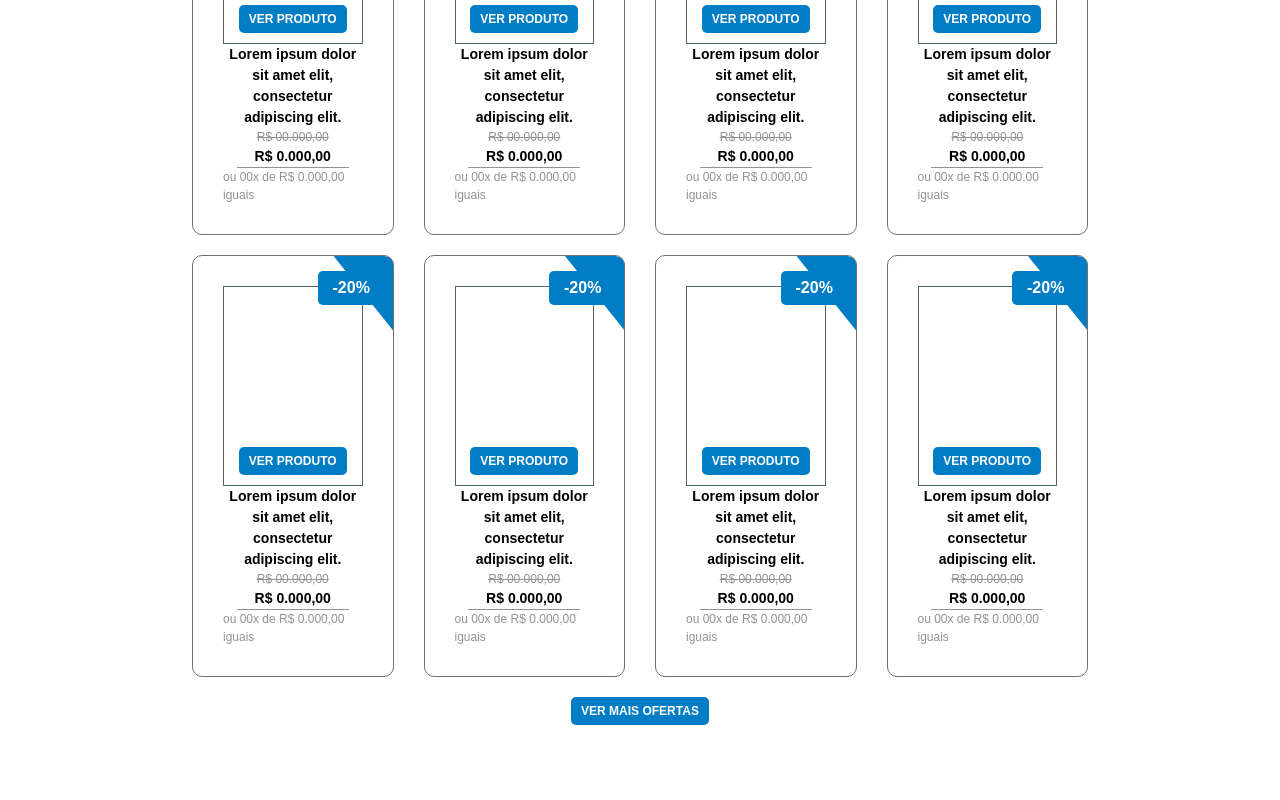
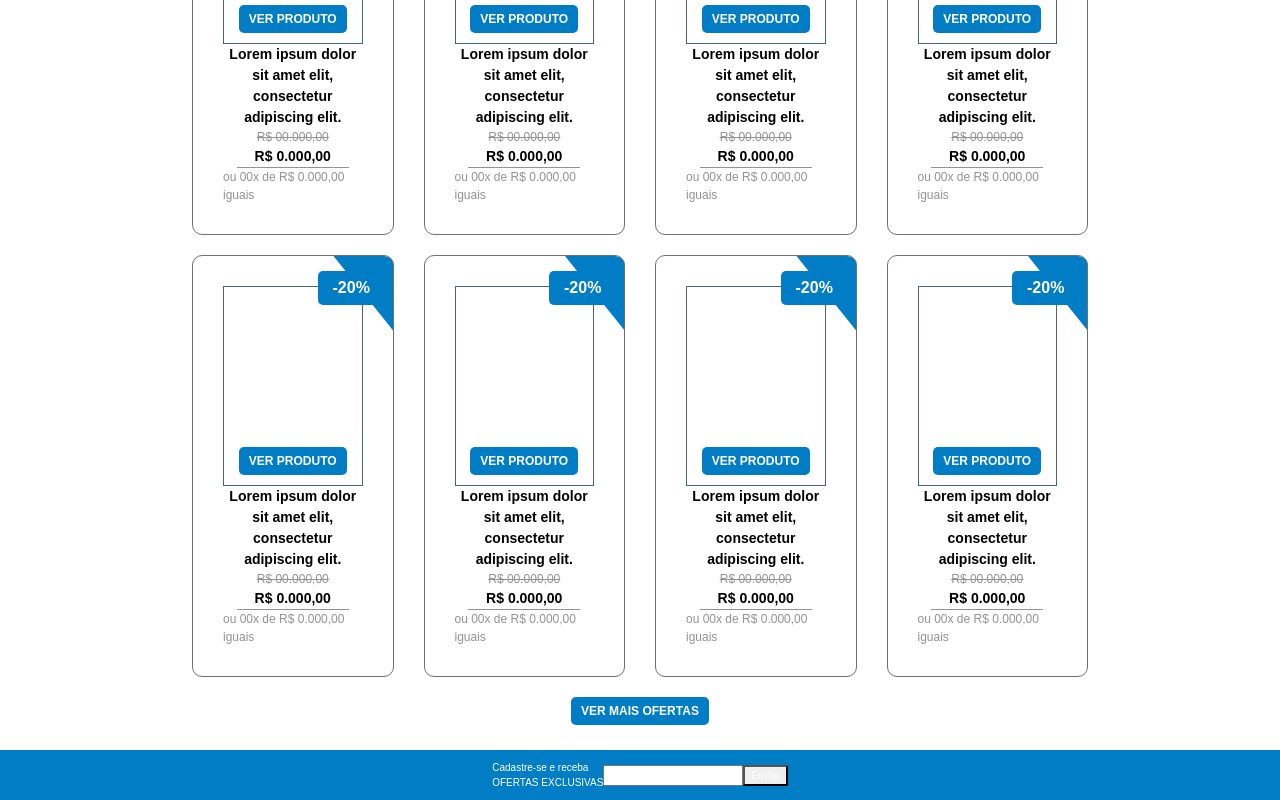
Before and after one commit to lpfjustino/teky-store, a React (Create React App) app: page / in a window 1280 px wide. Shown: the part 961-1761 px from the top of the page. Before the commit the page ends 1711 px from the top, so only its background shows below. Built offline with nearby package versions, Linux system fonts and the light colour scheme.

Commit message:
Subscription footer WIP

```diff
--- a/src/components/App.jsx
+++ b/src/components/App.jsx
@@ -4,6 +4,7 @@ import CategoriesList from "./CategoriesList";
 import BannerSlider from "./BannerSlider";
 import SponsoredProducts from "./SponsoredProducts";
 import WeeklySales from './WeeklySales';
+import Subscription from './Subscription';
 
 function App() {
     const products = [
@@ -22,6 +23,7 @@ function App() {
                 items={products}
                 />
             <WeeklySales />
+            <Subscription />
         </div>
     );
 }
--- /dev/null
+++ b/src/components/Subscription.jsx
@@ -0,0 +1,28 @@
+import React from 'react'
+
+function Subscription(props) {
+    return (
+        <div className="subscription-container">
+            <div className="instructions">
+                <div>
+                    Cadastre-se e receba
+                </div>
+                <div>
+                    OFERTAS EXCLUSIVAS
+                </div>
+            </div>
+            <div className="email-container">
+                <input className="email-input" />
+            </div>
+            <div className="send-btn-container">
+                <button className="send-btn">Enviar</button>
+            </div>
+        </div>
+    )
+}
+
+Subscription.propTypes = {
+
+}
+
+export default Subscription
--- a/src/styles/index.scss
+++ b/src/styles/index.scss
@@ -8,6 +8,7 @@
 @import "./products-list.scss";
 @import "./weekly-sales.scss";
 @import "./header.scss";
+@import "./subscription.scss";
 @import "~bootstrap/dist/css/bootstrap.css";
 
 html, body {
--- /dev/null
+++ b/src/styles/subscription.scss
@@ -0,0 +1,15 @@
+.App .subscription-container {
+    display: flex;
+    flex-direction: row;
+    background: $blue;
+    color: $white;
+    padding: 10px 0;
+    align-items: center;
+    justify-content: center;
+
+    .instructions {
+        display: flex;
+        flex-direction: column;
+    }
+
+}
```
